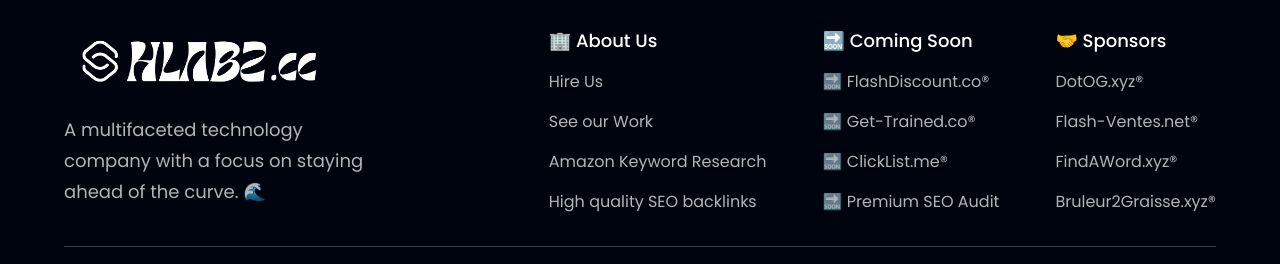
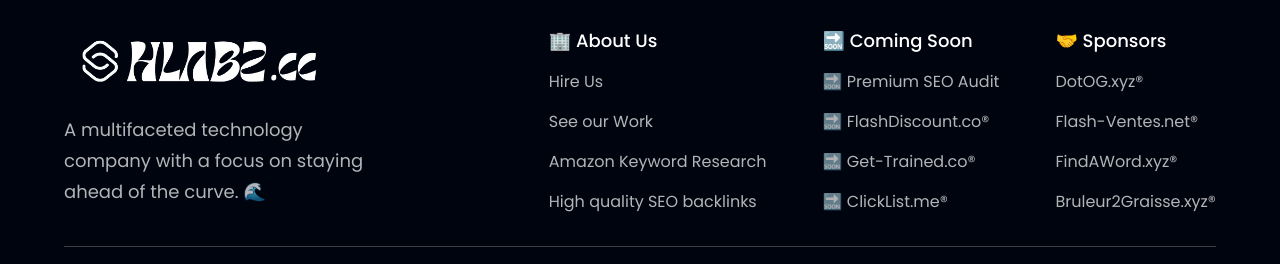
Before and after one commit to HLABZcc/HLABZ.cc, a React (Vite) app: page / in a window 1280 px wide. Shown: the part 3744-4008 px from the top of the page. Built offline with nearby package versions, Linux system fonts and the light colour scheme.

Commit message:
Update index.js

```diff
--- a/src/constants/index.js
+++ b/src/constants/index.js
@@ -110,6 +110,11 @@ export const footerLinks = [
     title: "🔜 Coming Soon",
     links: [
       {
+        name: "🔜 Premium SEO Audit",
+        link: "https://github.com/HLABZ-CC/SEO-Audit",
+        url: "https://github.com/HLABZ-CC/SEO-Audit",
+      },
+      {
         name: "🔜 FlashDiscount.co®",
         link: "https://flashdiscount.co/",
         url: "https://flashdiscount.co/",
@@ -123,11 +128,6 @@ export const footerLinks = [
         name: "🔜 ClickList.me®",
         link: "https://clicklist.me",
         url: "https://clicklist.me",
-      },
-      {
-        name: "🔜 Premium SEO Audit",
-        link: "https://github.com/HLABZ-CC/SEO-Audit",
-        url: "https://github.com/HLABZ-CC/SEO-Audit",
       },
     ],
   },
```
